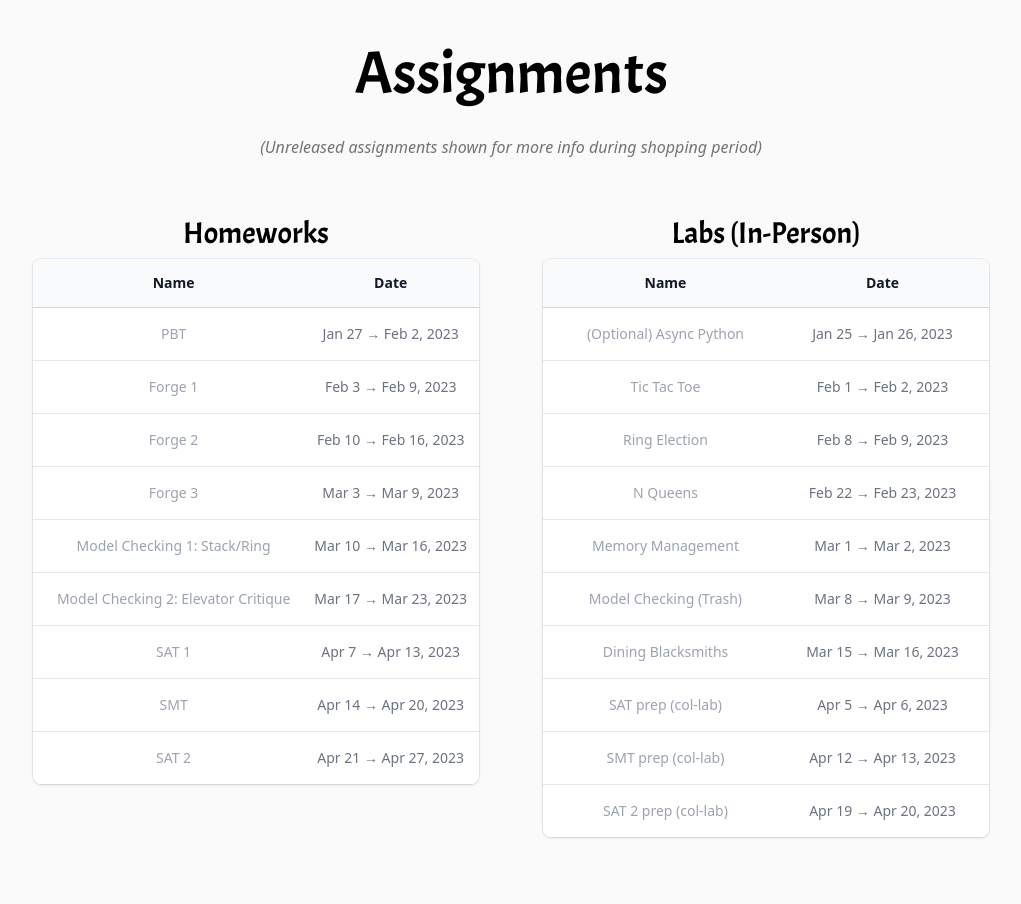
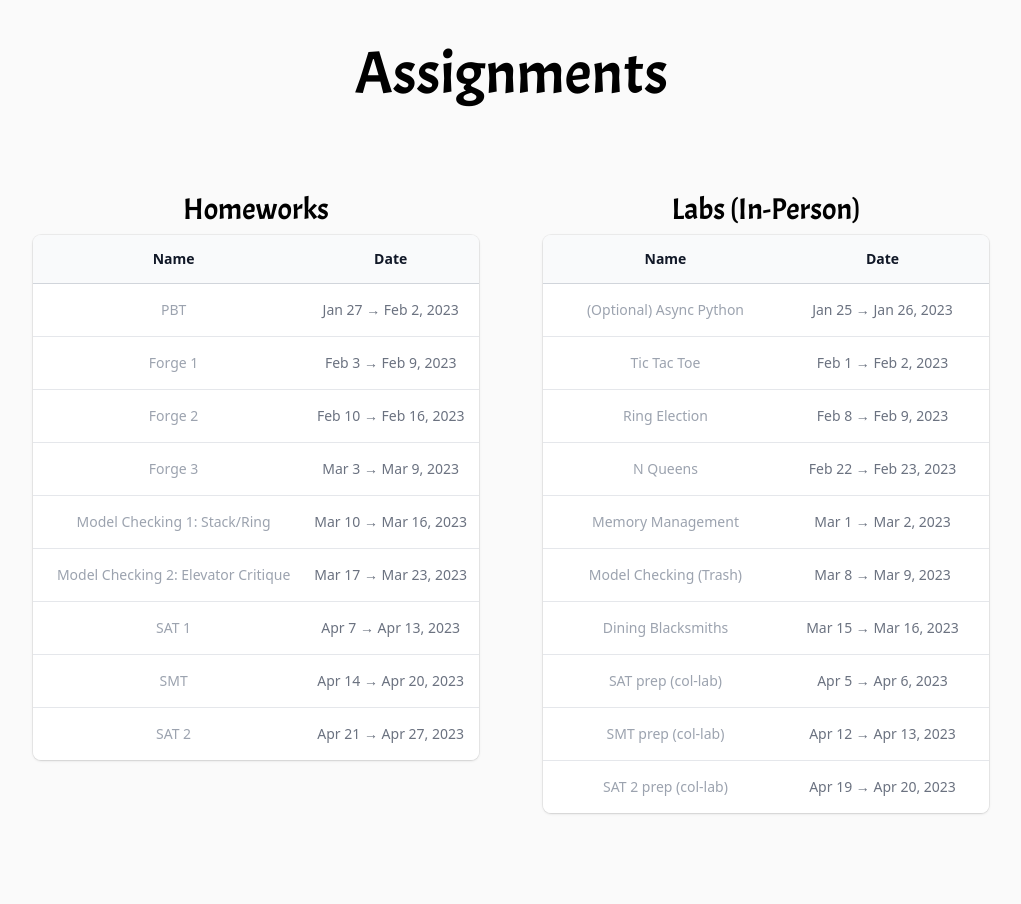
Before and after one commit to csci1710/2024, a React (Create React App) app in the folder my-app/: page / in a window 1280 px wide. Shown: the part 2060-2964 px from the top of the page, without its empty margins (129-1150 px from the left). Built offline with nearby package versions, Linux system fonts and the light colour scheme; a web font is replaced by a local one.

Commit message:
small caption removed

```diff
--- a/my-app/src/App.tsx
+++ b/my-app/src/App.tsx
@@ -193,10 +193,10 @@ function App() {
           >
             <h2 className="text-6xl font-title">Assignments</h2>
             <div className="p-4" />
-            <p className="italic text-neutral-500">
+            {/* <p className="italic text-neutral-500">
               (Unreleased assignments shown for more info during shopping
               period)
-            </p>
+            </p> */}
             <div className="p-4" />
             <div className="grid grid-cols-1 md:grid-cols-2 gap-16">
               <AssignmentTable
```
